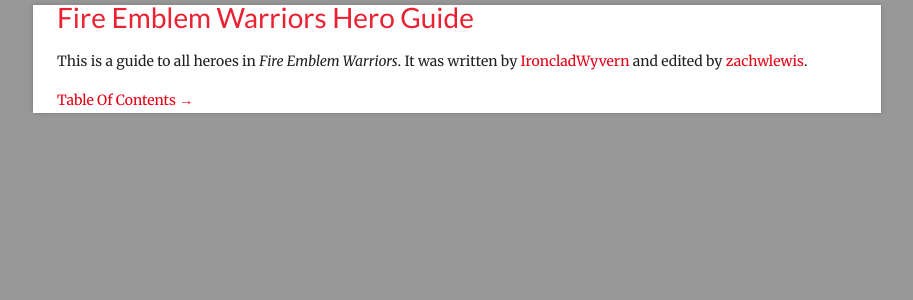
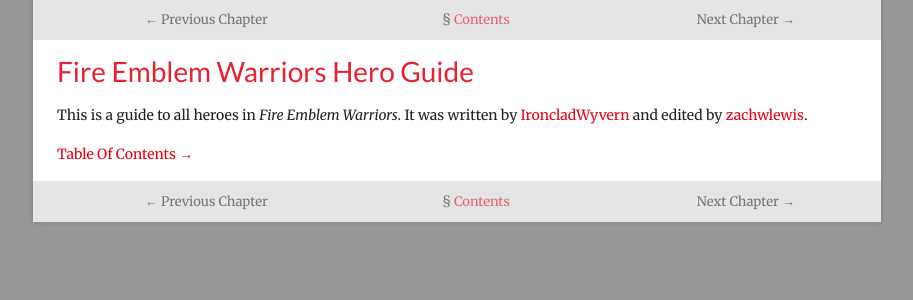
Before and after one commit to zachwlewis/fire-emblem-warriors-hero-guide, a Jekyll site: the page index.html, which Jekyll copies as it is, in a window 1280 px wide. Shown: the top 300 px of the page, without its empty margins (183-1096 px from the left). Built offline with Jekyll 4.4.1, drawn with Linux system fonts in a browser that asks for light colours.

Commit message:
Update index.html

```diff
--- a/index.html
+++ b/index.html
@@ -3,13 +3,29 @@
 <head>
   <link href="https://fonts.googleapis.com/css?family=Lato:400,700|Merriweather:400,400i,700,700i|Roboto+Mono:400,400i,700,700i" rel="stylesheet">
   <link rel="stylesheet" href="style.css" type="text/css">
-  <title>{{ page.title }}</title>
+  <title>Fire Emblem Warriors Hero Guide</title>
 </head>
 <body>
   <div id="content">
-  <h1>Fire Emblem Warriors Hero Guide</h1>
-  <p>This is a guide to all heroes in <em>Fire Emblem Warriors</em>. It was written by <a href="https://www.reddit.com/user/IroncladWyvern" rel="nofollow">IroncladWyvern</a> and edited by <a href="https://www.reddit.com/user/zachwlewis" rel="nofollow">zachwlewis</a>.</p>
-  <p><a href="http://zacharylew.is/fire-emblem-warriors-hero-guide/table-of-contents.html">Table Of Contents &rarr;</a></p>
+    <nav>
+      <ul>
+        <li>← Previous Chapter</li>
+        <li>§ <a href="/fire-emblem-warriors-hero-guide/table-of-contents.html">Contents</a></li>
+        <li>Next Chapter →</li>
+      </ul>
+    </nav>
+
+    <h1>Fire Emblem Warriors Hero Guide</h1>
+    <p>This is a guide to all heroes in <em>Fire Emblem Warriors</em>. It was written by <a href="https://www.reddit.com/user/IroncladWyvern" rel="nofollow">IroncladWyvern</a> and edited by <a href="https://www.reddit.com/user/zachwlewis" rel="nofollow">zachwlewis</a>.</p>
+    <p><a href="http://zacharylew.is/fire-emblem-warriors-hero-guide/table-of-contents.html">Table Of Contents &rarr;</a></p>
+
+    <nav>
+      <ul>
+        <li>← Previous Chapter</li>
+        <li>§ <a href="/fire-emblem-warriors-hero-guide/table-of-contents.html">Contents</a></li>
+        <li>Next Chapter →</li>
+      </ul>
+    </nav>
   </div>
 </body>
 </html>
```
